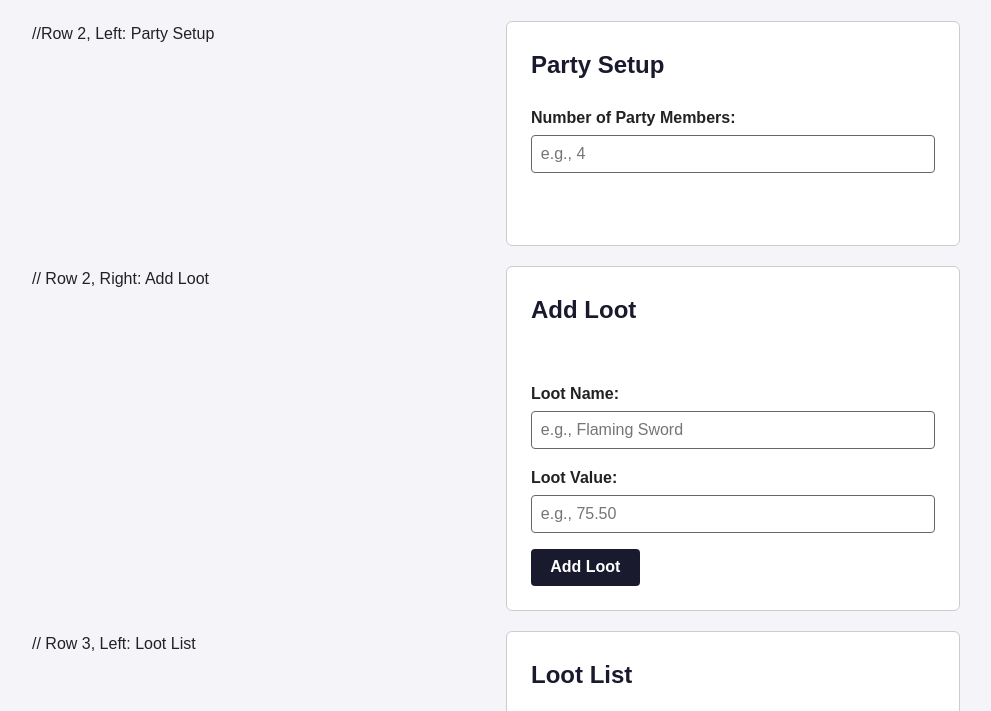
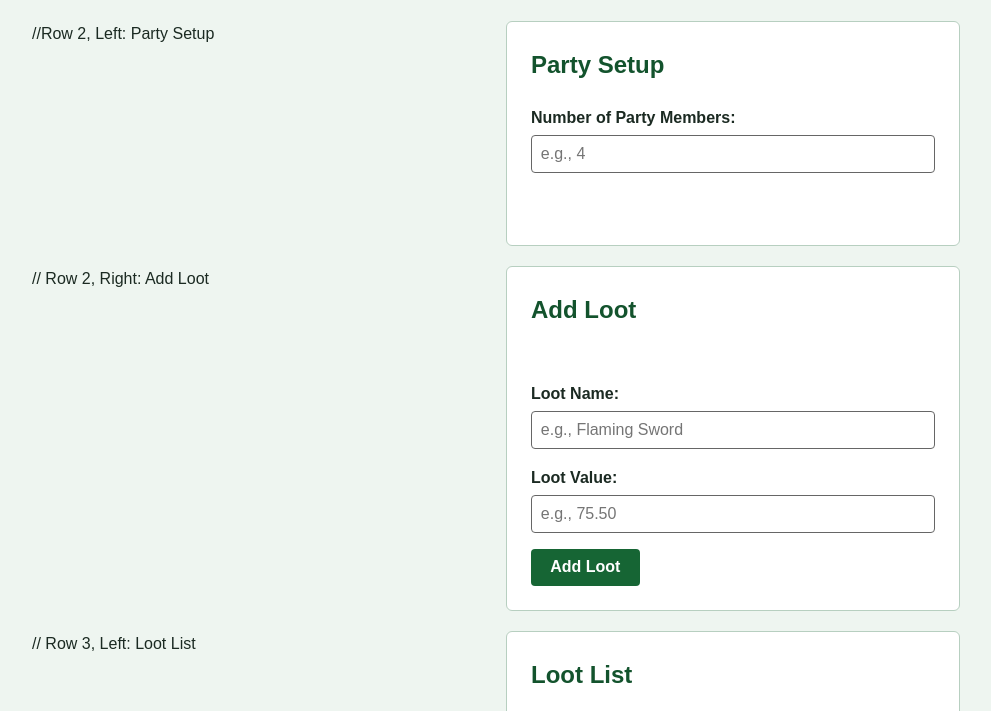
Before and after one commit to adinanurlanova27-dev/DungeonLootSplitterPhase1, a plain HTML site: page index.html in a window 1280 px wide. Shown: the part 147-858 px from the top of the page, without its empty margins (144-1135 px from the left). Drawn offline with Linux system fonts and the light colour scheme.

Commit message:
Update colors and styles in CSS

```diff
--- a/css/style.css
+++ b/css/style.css
@@ -5,8 +5,8 @@
 
 body {
     line-height: 1.6;
-    background-color: #f4f4f9;
-    color: #222222;
+    background-color: #eef5f0;
+    color: #1b2a22;
     max-width: 960px;
     margin: 2rem auto;
     padding: 0 1rem;
@@ -20,7 +20,7 @@ header {
 }
 
 h1, h2 {
-    color: #1a1a2e;
+    color: #13532d;
     margin-top: 0;
 }
 
@@ -39,7 +39,7 @@ main {
 .panel {
     background-color: #ffffff;
     padding: 1.5rem;
-    border: 1px solid #cccccc;
+    border: 1px solid #b7cfc0;
     border-radius: 6px;
 }
 
@@ -63,7 +63,7 @@ input {
 }
 
 button {
-    background-color: #1a1a2e;
+    background-color: #166534;
     color: #ffffff;
     font-size: 1rem;
     font-weight: bold;
@@ -73,7 +73,7 @@ button {
     cursor: pointer;
 }
 
-button:hover {
+button: hover {
     background-color: #2e2e52;
 }
 
```
